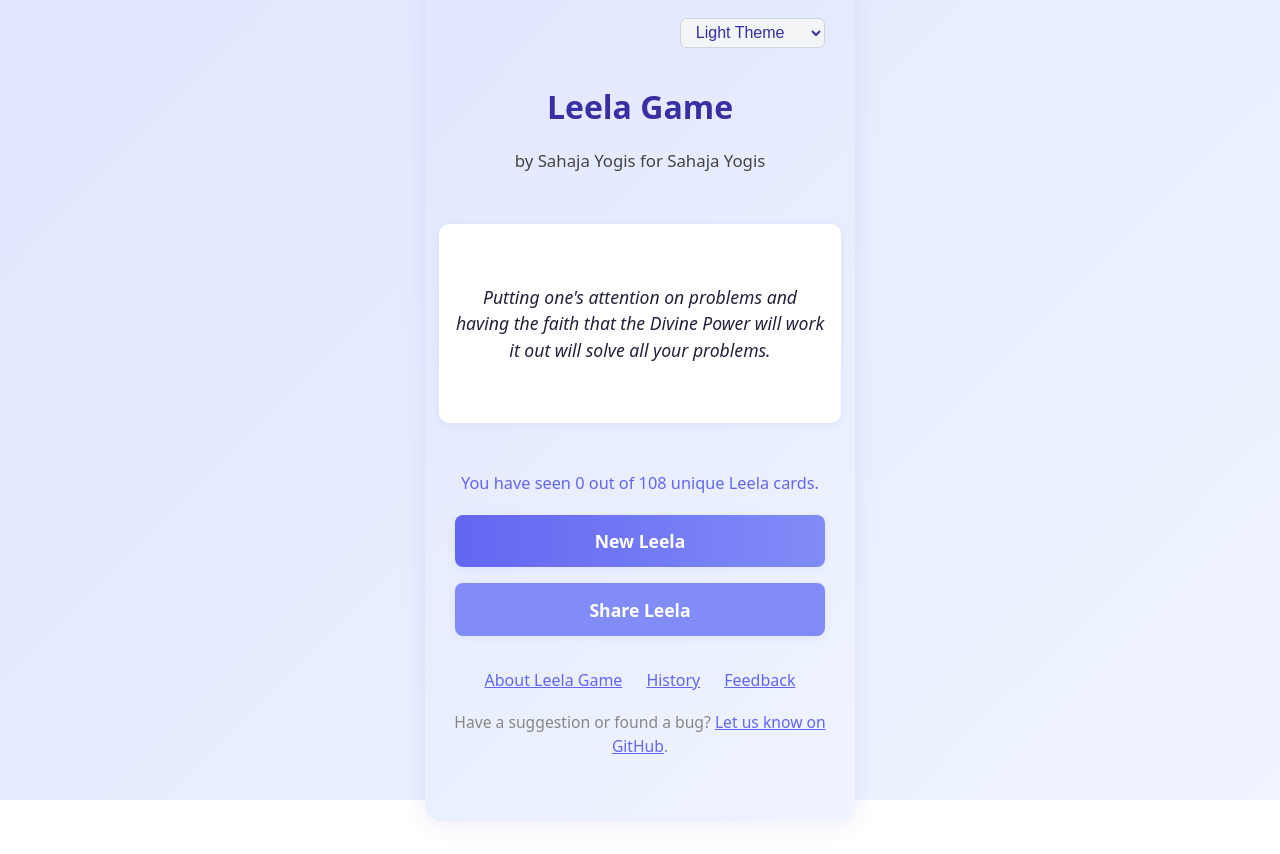
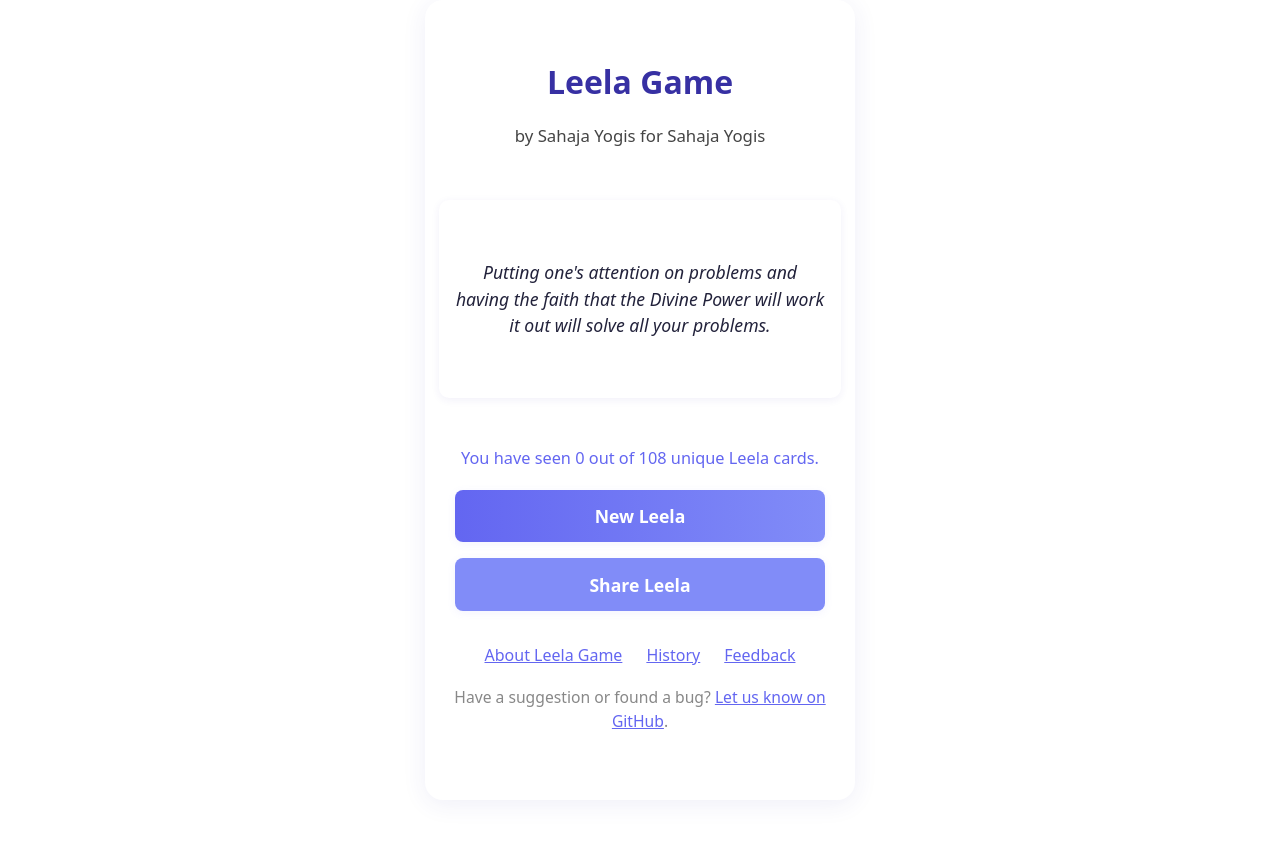
Before and after one commit to sahajisy/Leela-Game, a React (Vite) app: page / in a window 1280 px wide. After the commit the page ends 832 px from the top, so only its background shows below. Built offline with nearby package versions, Linux system fonts and the light colour scheme.

Commit message:
Remove theme switcher (color toggle) feature from main app UI and logic.

```diff
--- a/src/App.jsx
+++ b/src/App.jsx
@@ -113,17 +113,6 @@ const QUOTES = [
 
 ]
 
-const THEMES = [
-  { name: 'Light', value: 'light' },
-  { name: 'Dark', value: 'dark' },
-  { name: 'Purple', value: 'purple' },
-  { name: 'Blue', value: 'blue' },
-];
-
-function applyTheme(theme) {
-  document.body.dataset.theme = theme;
-}
-
 function getRandomQuote() {
   return QUOTES[Math.floor(Math.random() * QUOTES.length)]
 }
@@ -148,7 +137,6 @@ function getUniqueSeenCount() {
 function App() {
   const [quote, setQuote] = useState('')
   const [buttonDisabled, setButtonDisabled] = useState(false)
-  const [theme, setTheme] = useState(() => localStorage.getItem('leela-theme') || 'light')
   const [error, setError] = useState(null)
   const [uniqueSeen, setUniqueSeen] = useState(getUniqueSeenCount());
 
@@ -198,11 +186,6 @@ function App() {
     }
   }, [])
 
-  useEffect(() => {
-    applyTheme(theme);
-    localStorage.setItem('leela-theme', theme);
-  }, [theme]);
-
   const handleNewQuote = () => {
     const todayKey = getTodayKey()
     const newQuote = getRandomQuote()
@@ -228,18 +211,6 @@ function App() {
 
   return (
     <div className="app-container">
-      <div style={{ display: 'flex', justifyContent: 'flex-end', width: '100%', maxWidth: 370, margin: '0 auto 1.2rem auto' }}>
-        <select
-          value={theme}
-          onChange={e => setTheme(e.target.value)}
-          style={{ borderRadius: 6, padding: '0.3rem 0.7rem', fontSize: '1rem', background: '#f3f4f6', color: '#3730a3', border: '1px solid #d1d5db' }}
-          aria-label="Choose theme"
-        >
-          {THEMES.map(t => (
-            <option key={t.value} value={t.value}>{t.name} Theme</option>
-          ))}
-        </select>
-      </div>
       <h1>Leela Game</h1>
       <div style={{ fontSize: '1.05rem', color: '#444', marginBottom: '1.2rem', fontWeight: 500 }}>
         by Sahaja Yogis for Sahaja Yogis
```
